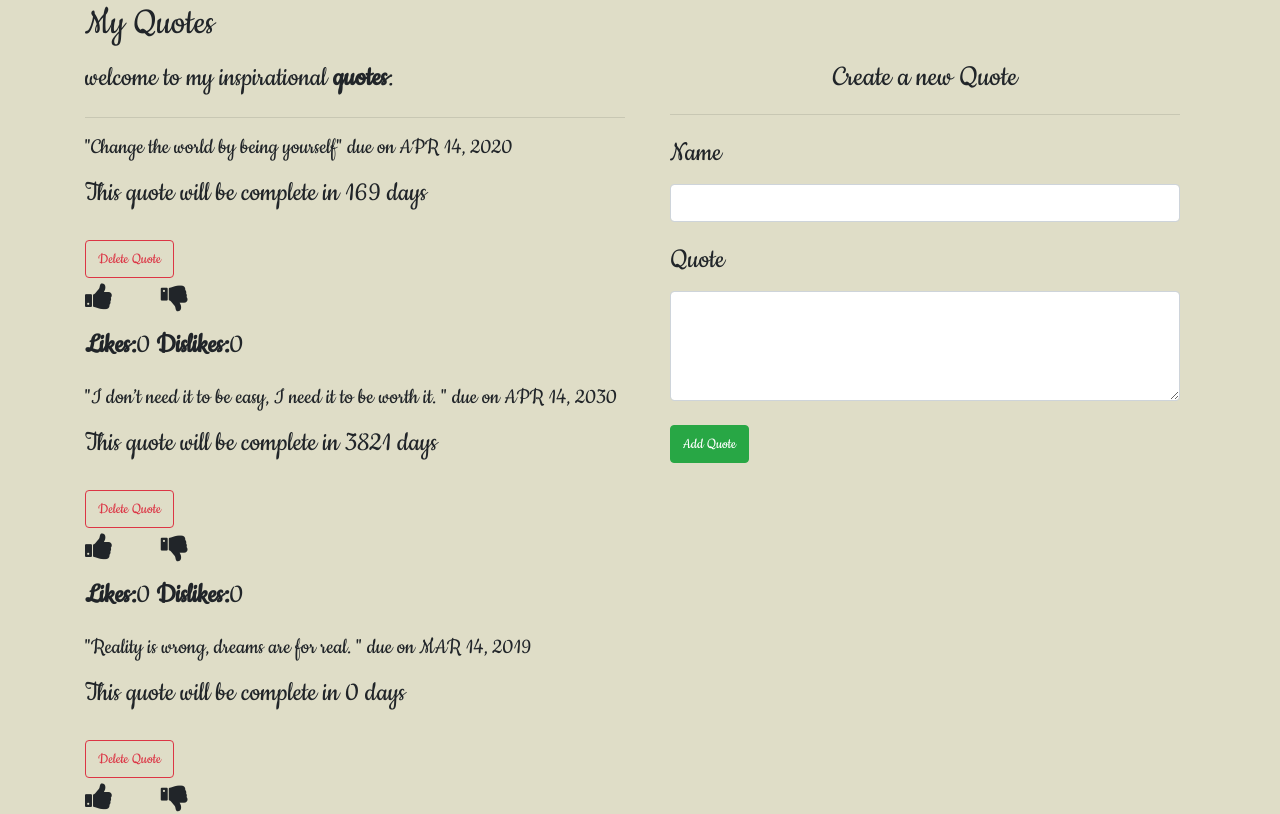
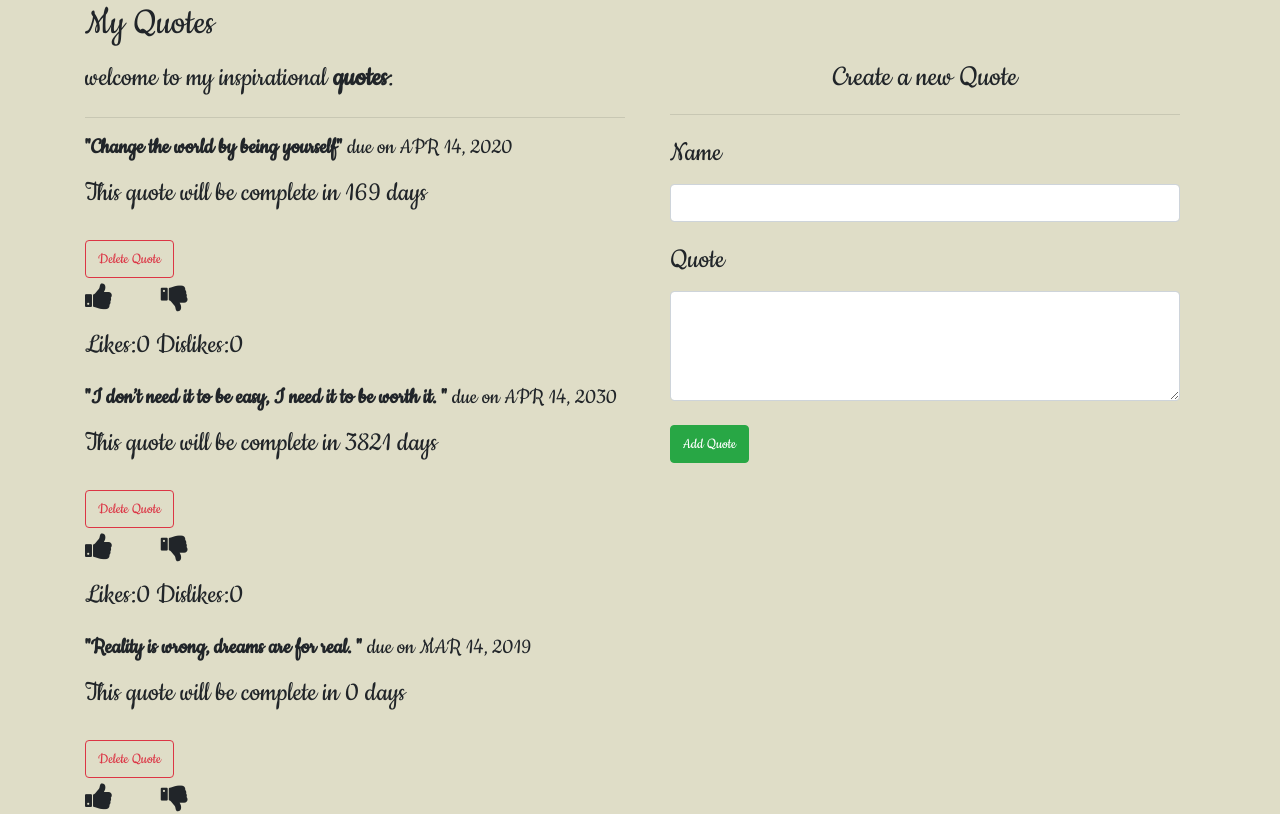
Before and after one commit to marysinaida/recites-app, an Angular app: page / in a window 1280 px wide. Shown: the top 814 px of the page. Built offline with nearby package versions, Linux system fonts and the light colour scheme.

Commit message:
add a strong tag

```diff
--- a/src/app/quote/quote.component.html
+++ b/src/app/quote/quote.component.html
@@ -8,14 +8,14 @@
 
             <div *ngFor='let quote of quotes;let i = index'>
                 <div>
-                    <h4>{{quote.name}} {{quote.quote}} due on {{quote.completeDate |date |uppercase}} </h4>
+                    <h4><strong>{{quote.name}} </strong>{{quote.quote}} due on {{quote.completeDate |date |uppercase}} </h4>
                     <p>This quote will be complete in {{quote.completeDate|dateCount}} days</p>
                     <button (click)='quoteComplete(i)'class = "btn btn-outline-danger">Delete Quote</button>
 
                     <div>
                             <i class="fa fa-thumbs-up" aria-hidden="true" (click)="likeUpvote(i)"></i>
                             <i class="fa fa-thumbs-down ml-5" aria-hidden="true" (click)="dislikeDownvote(i)"></i>
-                            <p><strong>Likes:</strong>{{quote.upvote}} <span><strong>Dislikes:</strong>{{quote.downvote}}</span></p>
+                            <p>Likes:{{quote.upvote}} <span>Dislikes:{{quote.downvote}}</span></p>
                             </div>
                     <!-- <button (click)='toggleDetails(i)'>See More</button> -->
                 </div>
--- a/src/styles.css
+++ b/src/styles.css
@@ -7,3 +7,7 @@ body{
     font-size: 30px;
     background-color: #dfddc7;
 }
+
+/* h1 {
+    font-weight: bolder;
+} */
```
